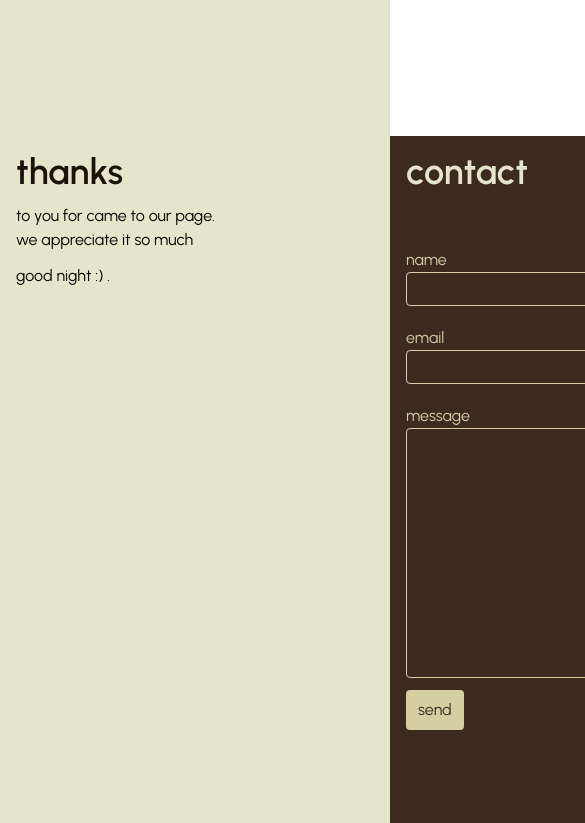
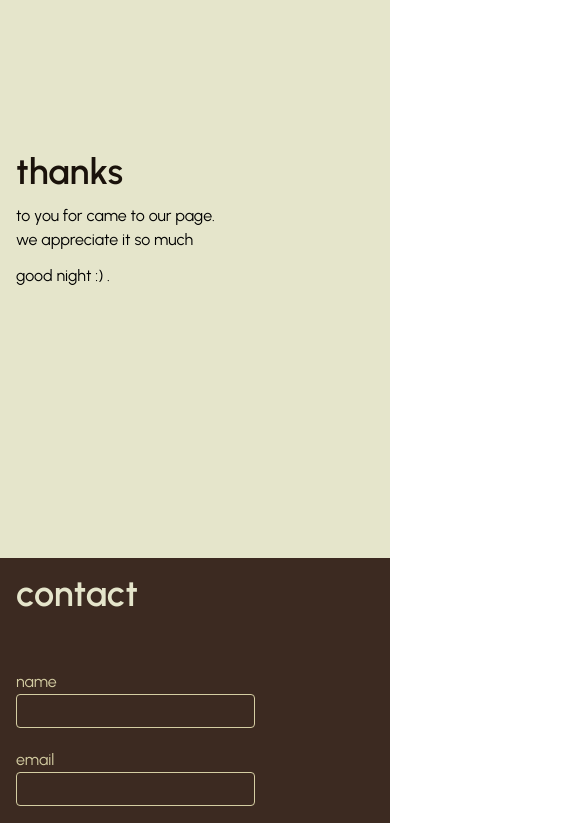
Before and after one commit to ahyaghifari/sans, a plain HTML site: page index.html in a window 390 px wide. Shown: the part 3320-4143 px from the top of the page, 585 px wide, since content can reach past the window. Drawn offline with nearby package versions, Linux system fonts and the light colour scheme.

Commit message:
update thanks and contact section

```diff
--- a/assets/js/script.js
+++ b/assets/js/script.js
@@ -69,6 +69,25 @@ $(document).ready(function () {
             transformOrigin: 'left',
             ease: 'back.out(2)',
         })
+    })
+
+    let horizontalPanel = gsap.utils.toArray('.horizontal-panels')
+    mm.add('(min-width: 768px)', () => {
+
+    gsap.to(horizontalPanel, {
+        xPercent: -100 * (horizontalPanel.length - 1),
+        ease: "none",
+        scrollTrigger: {
+            trigger: '#thanks-contact',
+            // start: 'top top',
+            pin: true,
+            scrub: true,
+            snap: 1 / (horizontalPanel.length - 1),
+            end: () => {
+                document.querySelector('#thanks-contact').offsetWidth
+            }
+        }
+    })
     })
 
     mm.add('(max-width: 768px)', () => {
@@ -212,22 +231,5 @@ $(document).ready(function () {
         $(this).addClass('font-semibold')
     })
 
-    let horizontalPanel = gsap.utils.toArray('.horizontal-panels')
-
-    gsap.to(horizontalPanel, {
-        xPercent: -100 * (horizontalPanel.length - 1),
-        ease: "none",
-        scrollTrigger: {
-            trigger: '#thanks-contact',
-            // start: 'top top',
-            pin: true,
-            scrub: true,
-            snap: 1 / (horizontalPanel.length - 1),
-            end: () => {
-                document.querySelector('#thanks-contact').offsetWidth
-            }
-        }
-    })
-
 
 });
--- a/index.html
+++ b/index.html
@@ -108,8 +108,8 @@
                 -
             </p>
         </section>
-        <section id="thanks-contact" class="min-h-screen bg-cream mt-20 flex flex-nowrap w-[200%]">
-            <div id="thanks" class="horizontal-panels p-4 min-h-screen w-1/2 relative lg:px-8">
+        <section id="thanks-contact" class="min-h-screen bg-cream mt-20 flex flex-col md:flex-row md:flex-nowrap md:w-[200%]">
+            <div id="thanks" class="horizontal-panels p-4 h-[50vh] md:min-h-screen md:w-1/2 relative lg:px-8">
                 <h3 class="font-semibold text-4xl text-darkchoco sm:mt-20 sm:text-6xl md:text-7xl lg:text-8xl">thanks</h3>
                 <p class="mt-3 sm:text-lg lg:text-xl lg:w-2/12 xl:text-2xl lg:mt-8">to you
                     for came to
@@ -120,7 +120,7 @@
                     <p class="mt-3 sm:text-lg lg:text-xl xl:text-2xl">good night :) .</p>
                     <img src="assets/svg/thanks-svg.svg" class="hidden sm:inline right-0 bottom-0 h-1/2 absolute md:h-3/4 lg:h-11/12" alt="">
             </div>
-            <div id="contact" class="horizontal-panels min-h-screen p-4 w-1/2 bg-brown md:p-8">
+            <div id="contact" class="horizontal-panels min-h-screen p-4 md:w-1/2 bg-brown md:p-8">
                 <h3 class="font-semibold text-4xl text-cream md:text-6xl lg:text-7xl">contact</h3>
                 <form action="" method="post" class="text-sawgrass mt-14 md:text-lg lg:text-xl">
                     <div class="flex flex-col w-8/12 lg:w-1/2 ">
```
